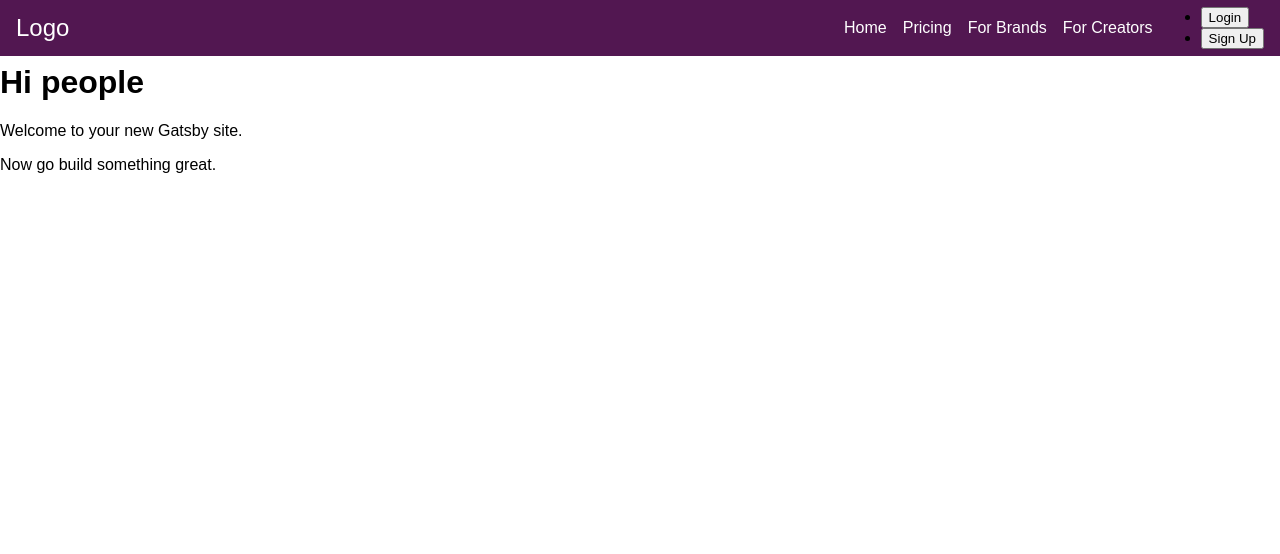
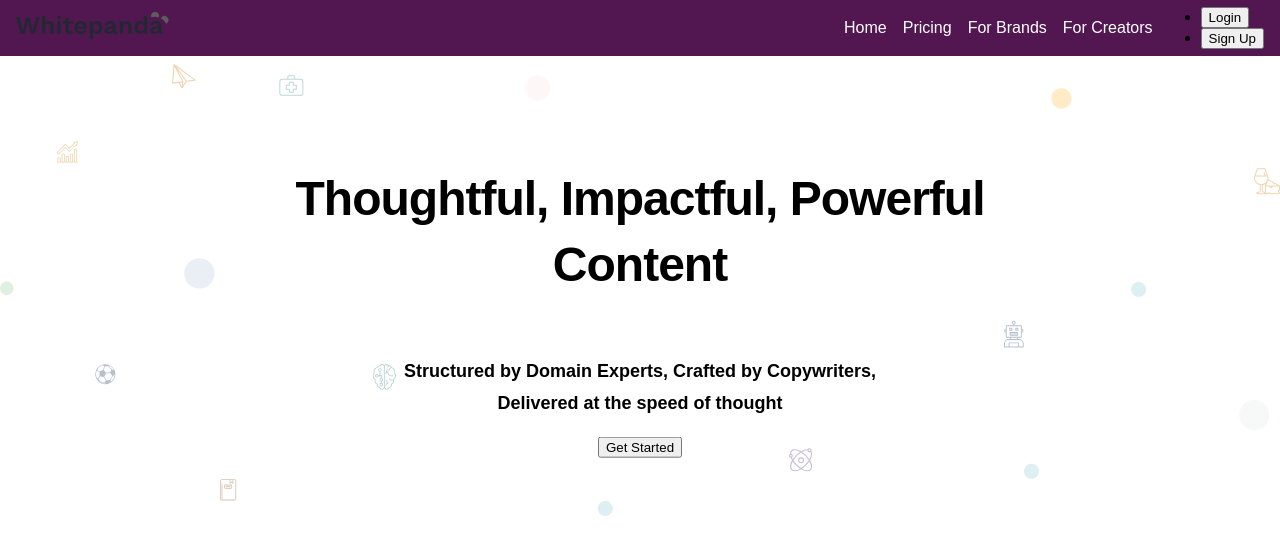
Before and after one commit to SupratikRulz/whitepanda-landing, a Gatsby site: page / in a window 1280 px wide. Built offline with nearby package versions, Linux system fonts and the light colour scheme; Gatsby itself is replaced by a stand-in of ours.

Commit message:
implement hero image section

```diff
--- a/src/components/Layout/Layout.js
+++ b/src/components/Layout/Layout.js
@@ -28,13 +28,13 @@ export default class Layout extends Component {
             backdrop = <Backdrop click={this.backdropClickHandler} />
         }
         return (
-            <div style={{ height: '100%' }}>
+            <div>
                 <Toolbar drawerClickHandler={this.drawerToggleClickHandler}/>
                 <SideDrawer show={this.state.sideDrawerOpen} />
                 {
                     backdrop
                 }
-                <main style={{marginTop: '64px'}}>
+                <main style={{margin: 'auto', marginTop: '64px',  maxWidth: '1440px'}}>
                     {
                         this.props.children
                     }
--- a/src/components/Toolbar/Toolbar.css
+++ b/src/components/Toolbar/Toolbar.css
@@ -5,6 +5,7 @@
     width: 100%;
     background: #521751;
     height: 56px;
+    z-index: 11;
   }
 
   .toolbar-navigation {
--- a/src/components/Toolbar/Toolbar.js
+++ b/src/components/Toolbar/Toolbar.js
@@ -2,6 +2,7 @@ import React from 'react'
 
 import DrawerToggleButton from '../SideDrawer/DrawerToggleButton'
 
+import Logo from '../../images/logo.svg'
 import './Toolbar.css'
 
 export default function Toolbar(props) {
@@ -11,7 +12,7 @@ export default function Toolbar(props) {
                 <div className="toolbar-toggle-button">
                     <DrawerToggleButton click={props.drawerClickHandler} />
                 </div>
-                <div className="toolbar-logo"><a href="/">Logo</a></div>
+                <div className="toolbar-logo"><a href="/"><img src={Logo}/></a></div>
                 <div className="spacer" />
                 <div className="toolbar-navigation-items">
                     <ul>
--- /dev/null
+++ b/src/components/pages/Home/Home.css
@@ -0,0 +1,33 @@
+.section {
+    display: block;
+    width: 100%;
+    z-index: 10;
+    text-align: center;
+}
+
+.hero-img-section {
+    position: relative;
+    text-align: center;
+}
+
+.hero-img {
+    width: 100%;
+}
+
+.mw-820 {
+    width: 820px;
+}
+
+.mw-540 {
+    width: 540px;
+}
+
+.centered {
+    position: absolute;
+    top: 50%;
+    left: 50%;
+    transform: translate(-50%, -50%);
+    display: flex;
+    align-items: center;
+    flex-direction: column;
+}
--- /dev/null
+++ b/src/components/pages/Home/Home.js
@@ -0,0 +1,22 @@
+import React from 'react'
+
+import HeroImage from '../../../images/hero-img.svg'
+
+import './Home.css'
+
+export default function Home() {
+    return (
+        <div>
+            <section className="section">
+                <div className="hero-img-section">
+                    <img src={HeroImage} className="hero-img"/>
+                    <div className="centered">
+                        <div><h1 className="mw-820">Thoughtful, Impactful, Powerful Content</h1></div>
+                        <div><h3 className="mw-540">Structured by Domain Experts, Crafted by Copywriters, Delivered at the speed of thought</h3></div>
+                        <button>Get Started</button>
+                    </div>
+                </div>
+            </section>
+        </div>
+    )
+}
--- /dev/null
+++ b/src/components/pages/Home/index.js
@@ -0,0 +1,3 @@
+import Home from './Home'
+
+export default Home
--- a/src/pages/index.js
+++ b/src/pages/index.js
@@ -2,13 +2,12 @@ import React from "react"
 
 import Layout from "../components/Layout"
 import SEO from "../components/seo"
+import Home from '../components/pages/Home'
 
 const IndexPage = () => (
   <Layout>
     <SEO title="Home" />
-    <h1>Hi people</h1>
-    <p>Welcome to your new Gatsby site.</p>
-    <p>Now go build something great.</p>
+    <Home />
   </Layout>
 )
 
--- a/src/styles/reset.css
+++ b/src/styles/reset.css
@@ -7,4 +7,16 @@ body {
     padding: 0;
     font-family: sans-serif;
     height: 100%;
+    width: 100%;
 }
+
+h1 {
+    font-size: 48px;
+    line-height: 66px;
+    letter-spacing: -1px;
+}
+
+h3 {
+    font-size: 18px;
+    line-height: 32px;
+}
```
Also changed, not shown: src/images/hero-img.svg (added), src/images/logo.svg (added), 1 other file.
